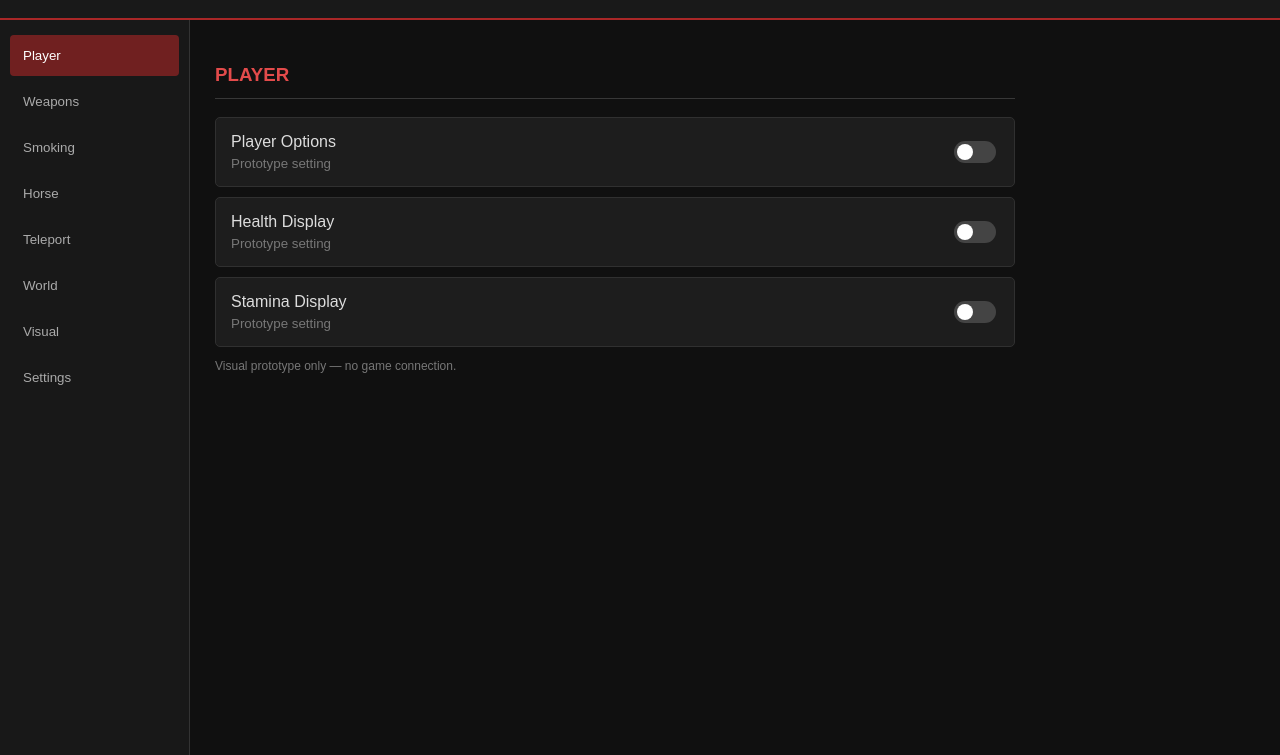
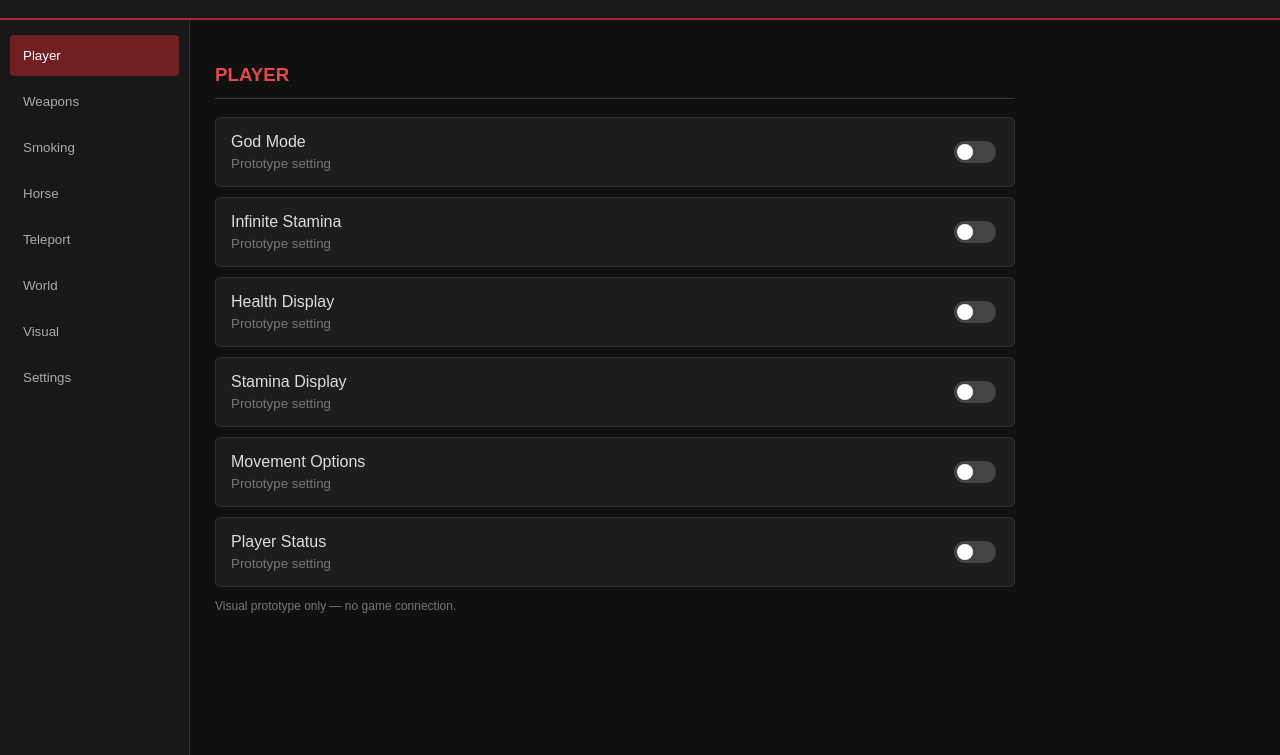
Before and after one commit to isadsalto-cell/rdr2-ultimate-mod-menu, a plain HTML site: page index.html in a window 1280 px wide. Shown: the part 45-800 px from the top of the page. Drawn offline with Linux system fonts and the light colour scheme.

Commit message:
Update index.html

```diff
--- a/index.html
+++ b/index.html
@@ -88,7 +88,14 @@ input[type=range]{accent-color:#d43b3b}
 
 <script>
 const sections={
- Player:["Player Options","Health Display","Stamina Display"],
+ Player:[
+"God Mode",
+"Infinite Stamina",
+"Health Display",
+"Stamina Display",
+"Movement Options",
+"Player Status"
+],
  Weapons:["Weapon Options","Ammo Display","Weapon Selection"],
  Smoking:["Extended Smoking","Smoking Animation","Repeat Animation"],
  Horse:["Horse Options","Horse Customization"],
```
